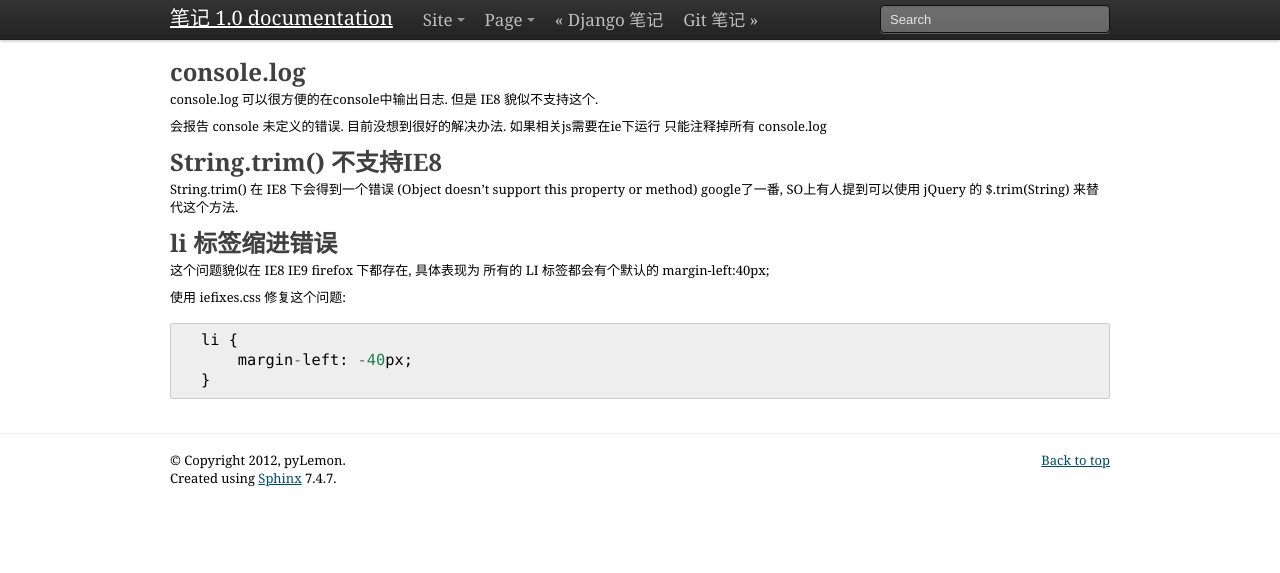
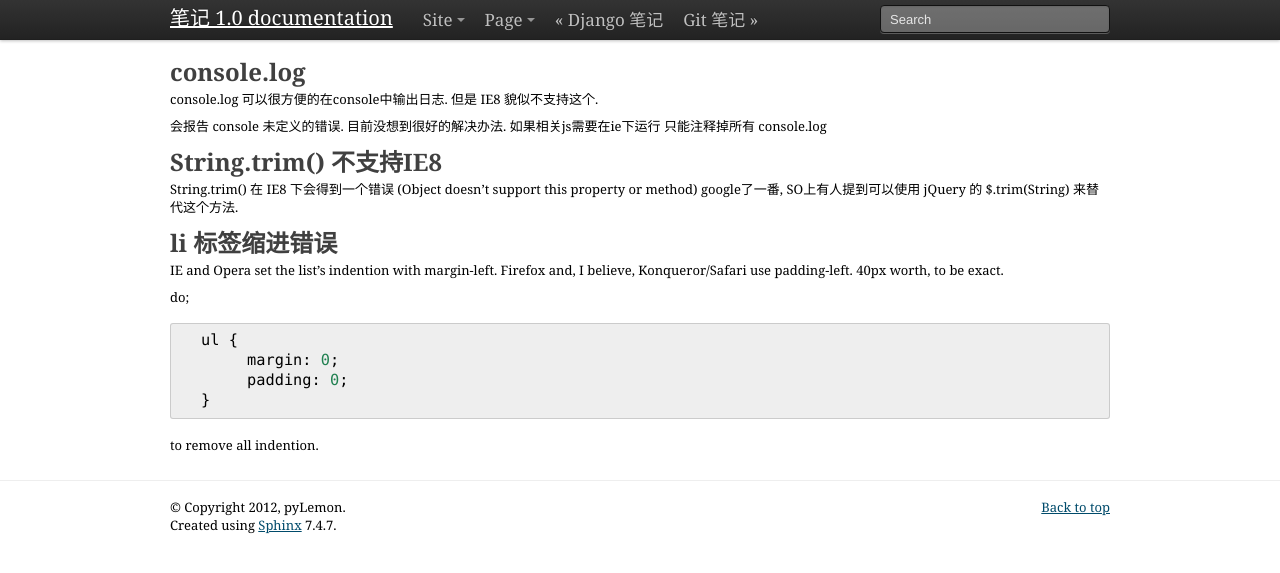
Before and after one commit to pylemon/notebook, a Sphinx documentation site: the page built from docs/iefixes.rst, in a window 1280 px wide. Shown: the top 573 px of the page. Built offline with Sphinx 7.4.7, drawn with Linux system fonts in a browser that asks for light colours.

Commit message:
update iefixes

```diff
--- a/docs/iefixes.rst
+++ b/docs/iefixes.rst
@@ -21,10 +21,14 @@ google了一番, SO上有人提到可以使用 jQuery 的 `$.trim(String)` 来
 li 标签缩进错误
 ===============
 
-这个问题貌似在 IE8 IE9 firefox 下都存在, 具体表现为 所有的 LI 标签都会有个默认的 margin-left:40px;
+IE and Opera set the list's indention with margin-left.  Firefox and, I
+believe, Konqueror/Safari use padding-left.  40px worth, to be exact.
 
-使用 iefixes.css 修复这个问题::
+do; ::
 
-    li {
-        margin-left: -40px;
+    ul {
+         margin: 0;
+         padding: 0;
     }
+
+to remove all indention.
```
